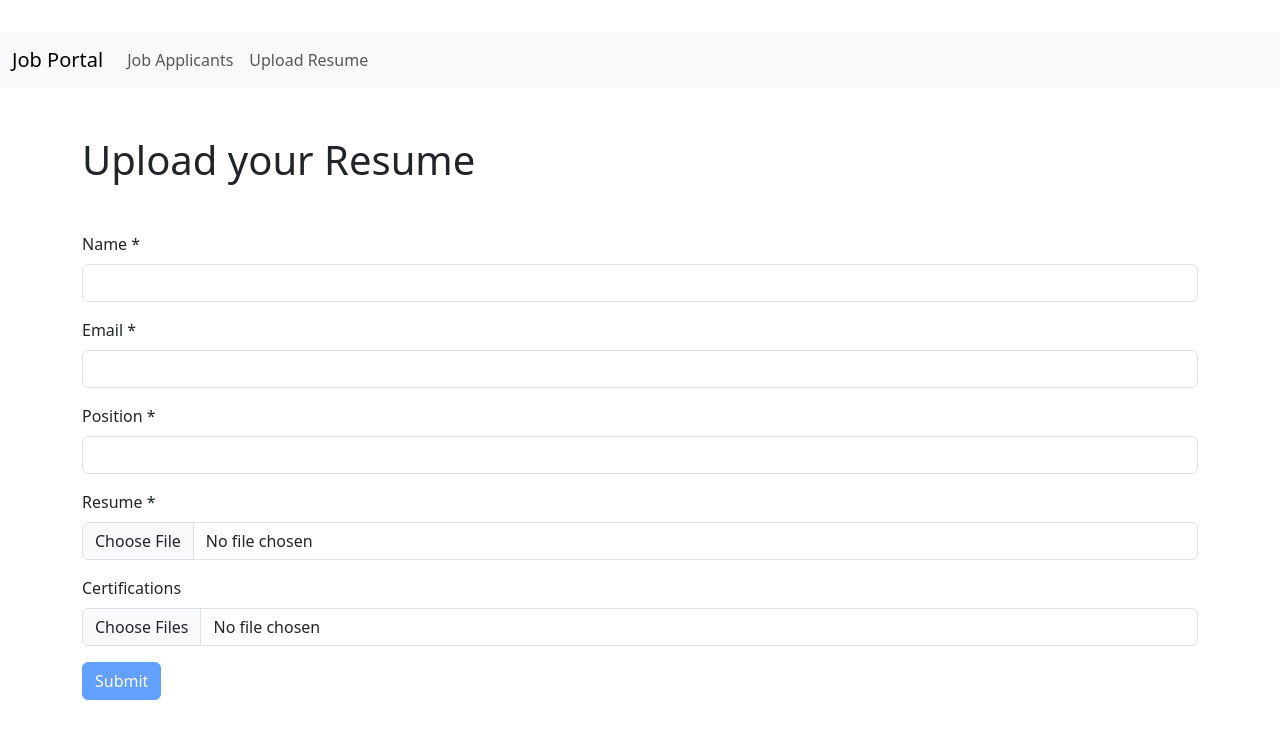
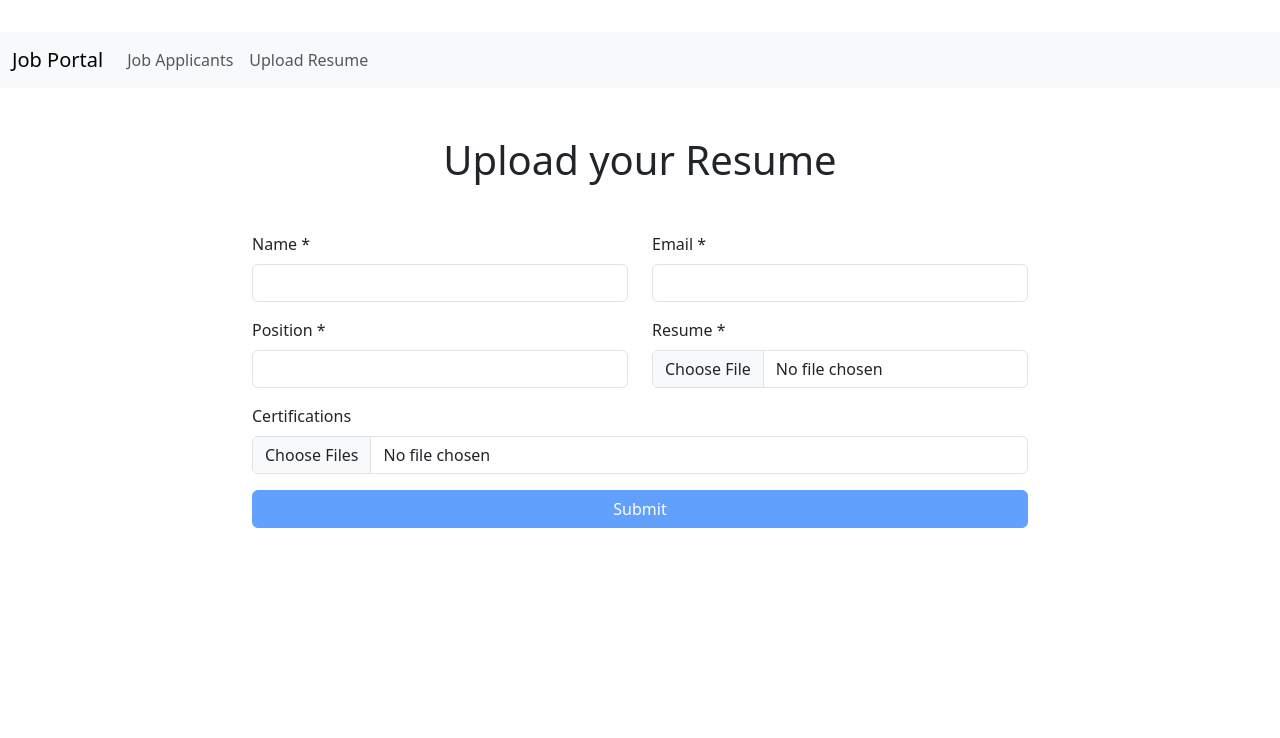
Before and after one commit to NASOKILA/Job-Application-Portal, an Angular app in the folder job-application-portal/: page /apply in a window 1280 px wide. Shown: the top 738 px of the page. Built offline with nearby package versions, Linux system fonts and the light colour scheme.

Commit message:
Styling the components better.

```diff
--- a/job-application-portal/src/app/job-details/job-details.component.css
+++ b/job-application-portal/src/app/job-details/job-details.component.css
@@ -1,28 +1,32 @@
 .container {
-    max-width: 600px;
-    margin: 0 auto;
-  }
-
-  .card {
-    margin-top: 1rem;
-    border: 1px solid #dee2e6;
-    border-radius: 0.25rem;
-    box-shadow: 0 0 10px rgba(0, 0, 0, 0.1);
+  max-width: 800px;
 }
 
 .card-header {
-    background-color: #f8f9fa;
-    border-bottom: 1px solid #dee2e6;
+  background-color: #007bff;
+  color: white;
+}
+
+.card-header h2 {
+  margin: 0;
+}
+
+.card-body {
+  padding: 20px;
 }
 
 .card-title {
-    margin-bottom: 1rem;
+  margin-bottom: 20px;
 }
 
 .card-text {
-    margin-bottom: 1rem;
+  margin-bottom: 20px;
 }
 
-  .btn {
-    display: inline-block;
+.btn-group .btn {
+  margin-right: 10px;
 }
+
+.btn-group .btn:last-child {
+  margin-right: 0;
+}
--- a/job-application-portal/src/app/job-details/job-details.component.html
+++ b/job-application-portal/src/app/job-details/job-details.component.html
@@ -1,14 +1,16 @@
 <div class="container mt-5" *ngIf="job">
   <div class="card">
-      <div class="card-header">
+    <div class="card-header bg-primary text-white">
       <h2>{{ job.name }}</h2>
     </div>
     <div class="card-body">
       <h5 class="card-title">{{ job.position }}</h5>
       <p class="card-text"><strong>Email:</strong> {{ job.email }}</p>
+      <div class="btn-group" role="group" aria-label="Resume and Certifications">
         <a [href]="job.resumeUrl" class="btn btn-primary" download>Download Resume</a>
-        <span *ngIf="job.certificationsFilesNames && job.certificationsFilesNames.length > 0"> | </span>
-        <a *ngIf="job.certificationsFilesNames && job.certificationsFilesNames.length > 0" [href]="job.certificationsUrl" class="btn btn-primary" download>Download Certifications</a>
+        <a *ngIf="job.certificationsFilesNames && job.certificationsFilesNames.length > 0"
+           [href]="job.certificationsUrl" class="btn btn-secondary" download>Download Certifications</a>
       </div>
     </div>
   </div>
+</div>
--- a/job-application-portal/src/app/job-form/job-form.component.css
+++ b/job-application-portal/src/app/job-form/job-form.component.css
@@ -0,0 +1,16 @@
+.container {
+    max-width: 800px;
+  }
+
+  h1 {
+    text-align: center;
+    margin-bottom: 30px;
+  }
+
+  .invalid-feedback {
+    display: block;
+  }
+
+  .btn-block {
+    width: 100%;
+  }
--- a/job-application-portal/src/app/job-form/job-form.component.html
+++ b/job-application-portal/src/app/job-form/job-form.component.html
@@ -1,42 +1,49 @@
-
 <h1 class="container mt-5">Upload your Resume</h1>
 <form [formGroup]="jobForm" (ngSubmit)="onSubmit()" class="container mt-5">
-  <div class="mb-3">
+  <div class="row mb-3">
+    <div class="col-md-6">
       <label for="name" class="form-label">Name *</label>
       <input id="name" formControlName="name" class="form-control" required>
-    <div class="error-message" *ngIf="jobForm.get('name')?.invalid && jobForm.get('name')?.touched">
+      <div class="invalid-feedback" *ngIf="jobForm.get('name')?.invalid && jobForm.get('name')?.touched">
         Name is required
       </div>
     </div>
-
-  <div class="mb-3">
+    <div class="col-md-6">
       <label for="email" class="form-label">Email *</label>
       <input id="email" formControlName="email" class="form-control" required>
-    <div class="error-message" *ngIf="jobForm.get('email')?.invalid && jobForm.get('email')?.touched">
+      <div class="invalid-feedback" *ngIf="jobForm.get('email')?.invalid && jobForm.get('email')?.touched">
         Valid email is required
       </div>
     </div>
+  </div>
 
-  <div class="mb-3">
+  <div class="row mb-3">
+    <div class="col-md-6">
       <label for="position" class="form-label">Position *</label>
       <input id="position" formControlName="position" class="form-control" required>
-    <div class="error-message" *ngIf="jobForm.get('position')?.invalid && jobForm.get('position')?.touched">
+      <div class="invalid-feedback" *ngIf="jobForm.get('position')?.invalid && jobForm.get('position')?.touched">
         Position is required
       </div>
     </div>
-
-  <div class="mb-3">
+    <div class="col-md-6">
       <label for="resume" class="form-label">Resume *</label>
       <input type="file" id="resume" (change)="onResumeFileChange($event)" class="form-control" required>
-    <div class="error-message" *ngIf="jobForm.get('resume')?.invalid && jobForm.get('resume')?.touched">
+      <div class="invalid-feedback" *ngIf="jobForm.get('resume')?.invalid && jobForm.get('resume')?.touched">
         Resume is required
       </div>
     </div>
+  </div>
 
-  <div class="mb-3">
+  <div class="row mb-3">
+    <div class="col-md-12">
       <label for="certifications" class="form-label">Certifications</label>
       <input type="file" id="certifications" (change)="onCertificationsFilesChange($event)" class="form-control" multiple>
     </div>
+  </div>
 
-  <button type="submit" class="btn btn-primary" [disabled]="jobForm.invalid">Submit</button>
+  <div class="row">
+    <div class="col-md-12">
+      <button type="submit" class="btn btn-primary btn-block" [disabled]="jobForm.invalid">Submit</button>
+    </div>
+  </div>
 </form>
```
Lines whose indentation alone changed are shown as unchanged.
